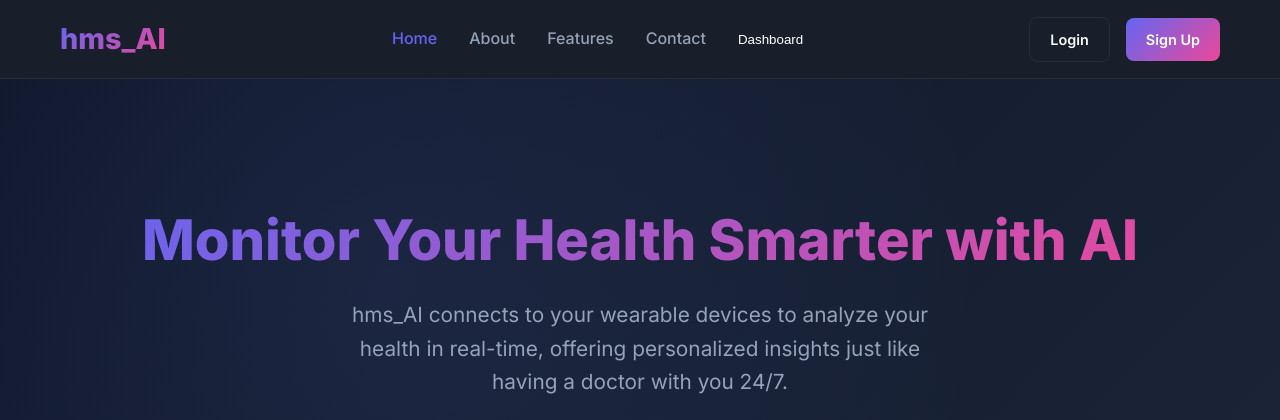
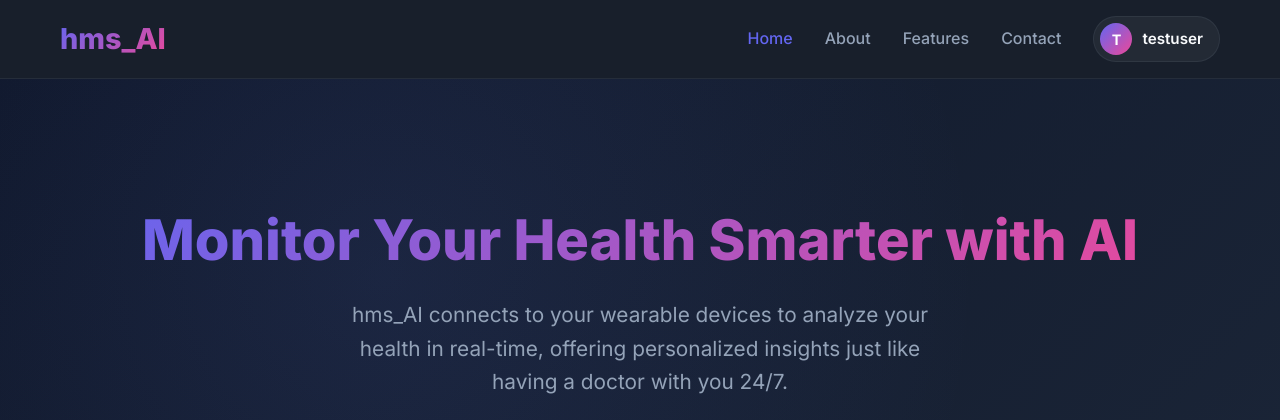
Before and after one commit to Danchi-1/hms.ai, a Flask app: page / in a window 1280 px wide. Shown: the top 420 px of the page. Run offline with Flask 3, Linux system fonts and the light colour scheme; a user stored in the database is signed in.

Commit message:
fix: updated the UI/UX experience

```diff
--- a/static/css/main.css
+++ b/static/css/main.css
@@ -148,10 +148,62 @@ body {
     color: var(--primary-color);
 }
 
-.auth-buttons {
+/* Profile Chip in Nav */
+.nav-profile-chip {
+    display: flex;
+    align-items: center;
+    gap: 10px;
+    padding: 6px 16px 6px 6px;
+    background: rgba(255, 255, 255, 0.05);
+    border: 1px solid var(--border-color);
+    border-radius: 50px;
+    transition: all 0.3s ease;
+    text-decoration: none !important;
+    /* Override default link underline */
+}
+
+.nav-profile-chip:hover {
+    background: rgba(255, 255, 255, 0.1);
+    border-color: var(--primary-color);
+    transform: translateY(-1px);
+}
+
+.nav-avatar {
+    width: 32px;
+    height: 32px;
+    background: var(--gradient-primary);
+    border-radius: 50%;
+    display: flex;
+    align-items: center;
+    justify-content: center;
+    font-weight: 700;
+    color: white;
+    font-size: 0.9rem;
+}
+
+.nav-username {
+    font-weight: 600;
+    color: var(--text-primary);
+    font-size: 0.95rem;
+}
+
+.mobile-auth-buttons {
     display: flex;
     gap: 1rem;
     align-items: center;
+}
+
+@media (max-width: 768px) {
+    .mobile-auth-buttons {
+        flex-direction: column;
+        width: 100%;
+        gap: 0.5rem;
+    }
+
+    .mobile-auth-buttons .btn {
+        width: 100%;
+        text-align: center;
+    }
 }
 
 /* Button Styles */
--- a/static/js/main.js
+++ b/static/js/main.js
@@ -41,6 +41,36 @@ class HMSApp {
 
         const trainBtn = document.getElementById('trainModelBtn');
         if (trainBtn) trainBtn.addEventListener('click', () => this.trainModel());
+
+        // Mobile Menu Toggle
+        const mobileMenuBtn = document.getElementById('mobileMenuBtn');
+        const navLinks = document.getElementById('navLinks');
+
+        if (mobileMenuBtn && navLinks) {
+            mobileMenuBtn.addEventListener('click', () => {
+                navLinks.classList.toggle('active');
+
+                // Toggle icon
+                const icon = mobileMenuBtn.querySelector('i');
+                if (navLinks.classList.contains('active')) {
+                    icon.classList.remove('fa-bars');
+                    icon.classList.add('fa-times');
+                } else {
+                    icon.classList.remove('fa-times');
+                    icon.classList.add('fa-bars');
+                }
+            });
+
+            // Close menu when clicking outside
+            document.addEventListener('click', (e) => {
+                if (!navLinks.contains(e.target) && !mobileMenuBtn.contains(e.target) && navLinks.classList.contains('active')) {
+                    navLinks.classList.remove('active');
+                    const icon = mobileMenuBtn.querySelector('i');
+                    icon.classList.remove('fa-times');
+                    icon.classList.add('fa-bars');
+                }
+            });
+        }
     }
 
 
--- a/templates/dashboard.html
+++ b/templates/dashboard.html
@@ -261,7 +261,7 @@
     <!-- Notification System -->
     <div id="notificationContainer" class="notification-container"></div>
 
-    <script src="{{ url_for('static', filename='js/dashboard.js') }}"></script>
+    <script src="{{ url_for('static', filename='js/dashboard.js') }}?v=2.0"></script>
     <!-- <script src="js/api.js"></script> -->
 </body>
 
--- a/templates/index.html
+++ b/templates/index.html
@@ -1,14 +1,17 @@
 <!DOCTYPE html>
 <html lang="en">
+
 <head>
     <meta charset="UTF-8">
     <meta name="viewport" content="width=device-width, initial-scale=1.0">
     <title>hms_AI - Monitor Your Health Smarter with AI</title>
-    <link href="https://fonts.googleapis.com/css2?family=Inter:wght@300;400;500;600;700;800&display=swap" rel="stylesheet">
+    <link href="https://fonts.googleapis.com/css2?family=Inter:wght@300;400;500;600;700;800&display=swap"
+        rel="stylesheet">
     <link rel="stylesheet" href="https://cdnjs.cloudflare.com/ajax/libs/font-awesome/6.0.0/css/all.min.css">
     <link rel="stylesheet" href="{{ url_for('static', filename='css/main.css') }}">
     <link rel="stylesheet" href="{{ url_for('static', filename='css/home.css') }}">
 </head>
+
 <body>
     <div class="loading-spinner" id="loadingSpinner">
         <!-- <div class="spinner"></div> -->
@@ -24,20 +27,29 @@
             <div class="navbar">
                 <a href="#" class="logo">hms_AI</a>
 
-                <ul class="nav-links">
+                <ul class="nav-links" id="navLinks">
                     <li><a href="#home" class="active">Home</a></li>
                     <li><a href="#about">About</a></li>
                     <li><a href="#features">Features</a></li>
                     <li><a href="#contact">Contact</a></li>
-                    <li><button id="dashboard-btn-home" class="dashboard-btn">Dashboard</button></li>
+
+                    {% if session.get('user_id') %}
+                    <li>
+                        <a href="{{ url_for('dashboard.dashboard') }}" class="nav-profile-chip">
+                            <div class="nav-avatar">{{ session.get('username')[0].upper() if session.get('username')
+                                else 'U' }}</div>
+                            <span class="nav-username">{{ session.get('username') }}</span>
+                        </a>
+                    </li>
+                    {% else %}
+                    <li class="mobile-auth-buttons">
+                        <a href="{{ url_for('login_page') }}" class="btn btn-login">Login</a>
+                        <a href="{{ url_for('signup_page') }}" class="btn btn-signup">Sign Up</a>
+                    </li>
+                    {% endif %}
                 </ul>
 
-                <div class="auth-buttons">
-                    <a href="{{ url_for('login_page') }}" class="btn btn-login">Login</a>
-                    <a href="{{ url_for('signup_page') }}" class="btn btn-signup">Sign Up</a>
-                </div>
-
-                <button class="mobile-menu-toggle">
+                <button class="mobile-menu-toggle" id="mobileMenuBtn">
                     <i class="fas fa-bars"></i>
                 </button>
             </div>
@@ -49,7 +61,8 @@
         <div class="container">
             <div class="hero-content fade-in-up">
                 <h1>Monitor Your Health Smarter with AI</h1>
-                <p>hms_AI connects to your wearable devices to analyze your health in real-time, offering personalized insights just like having a doctor with you 24/7.</p>
+                <p>hms_AI connects to your wearable devices to analyze your health in real-time, offering personalized
+                    insights just like having a doctor with you 24/7.</p>
 
                 <div class="hero-buttons">
                     <a href="{{ url_for('signup_page') }}" class="btn btn-primary">Get Started</a>
@@ -77,7 +90,8 @@
                         <i class="fas fa-clock"></i>
                     </div>
                     <h3>Real-Time Monitoring</h3>
-                    <p>Get instant health insights as they happen. Our AI continuously analyzes your vital signs and activity patterns.</p>
+                    <p>Get instant health insights as they happen. Our AI continuously analyzes your vital signs and
+                        activity patterns.</p>
                 </div>
 
                 <div class="feature-card fade-in-up">
@@ -85,7 +99,8 @@
                         <i class="fas fa-brain"></i>
                     </div>
                     <h3>AI-Powered Analysis</h3>
-                    <p>Advanced machine learning algorithms provide personalized health recommendations based on your unique data patterns.</p>
+                    <p>Advanced machine learning algorithms provide personalized health recommendations based on your
+                        unique data patterns.</p>
                 </div>
 
                 <div class="feature-card fade-in-up">
@@ -93,7 +108,8 @@
                         <i class="fas fa-bell"></i>
                     </div>
                     <h3>Smart Alerts</h3>
-                    <p>Receive intelligent notifications about potential health concerns before they become serious issues.</p>
+                    <p>Receive intelligent notifications about potential health concerns before they become serious
+                        issues.</p>
                 </div>
             </div>
         </div>
@@ -115,13 +131,15 @@
                 <div class="step-card fade-in-up">
                     <div class="step-number">2</div>
                     <h3>AI Analyzes Your Data</h3>
-                    <p>Our advanced AI continuously monitors and analyzes your health metrics, learning your unique patterns.</p>
+                    <p>Our advanced AI continuously monitors and analyzes your health metrics, learning your unique
+                        patterns.</p>
                 </div>
 
                 <div class="step-card fade-in-up">
                     <div class="step-number">3</div>
                     <h3>Get Personalized Insights</h3>
-                    <p>Receive instant advice, alerts, and recommendations tailored specifically to your health profile.</p>
+                    <p>Receive instant advice, alerts, and recommendations tailored specifically to your health profile.
+                    </p>
                 </div>
             </div>
         </div>
@@ -159,7 +177,8 @@
                 <div class="footer-section">
                     <h3>hms_AI</h3>
                     <p style="color: var(--text-secondary); margin-top: 1rem;">
-                        Revolutionizing healthcare with AI-powered monitoring and personalized insights for a healthier tomorrow.
+                        Revolutionizing healthcare with AI-powered monitoring and personalized insights for a healthier
+                        tomorrow.
                     </p>
                 </div>
 
@@ -199,6 +218,7 @@
         </div>
     </footer>
 
-    <script src="{{ url_for('static', filename='js/main.js') }}"></script>
+    <script src="{{ url_for('static', filename='js/main.js') }}?v=2.0"></script>
 </body>
+
 </html>
--- a/templates/login.html
+++ b/templates/login.html
@@ -55,7 +55,7 @@
         </div>
     </div>
 
-    <script src="{{ url_for('static', filename='js/main.js') }}"></script>
+    <script src="{{ url_for('static', filename='js/main.js') }}?v=2.0"></script>
 
 </body>
 
--- a/templates/signup.html
+++ b/templates/signup.html
@@ -104,7 +104,7 @@
         </div>
     </div>
 
-    <script src="{{ url_for('static', filename='js/main.js') }}"></script>
+    <script src="{{ url_for('static', filename='js/main.js') }}?v=2.0"></script>
 
 </body>
 
```
